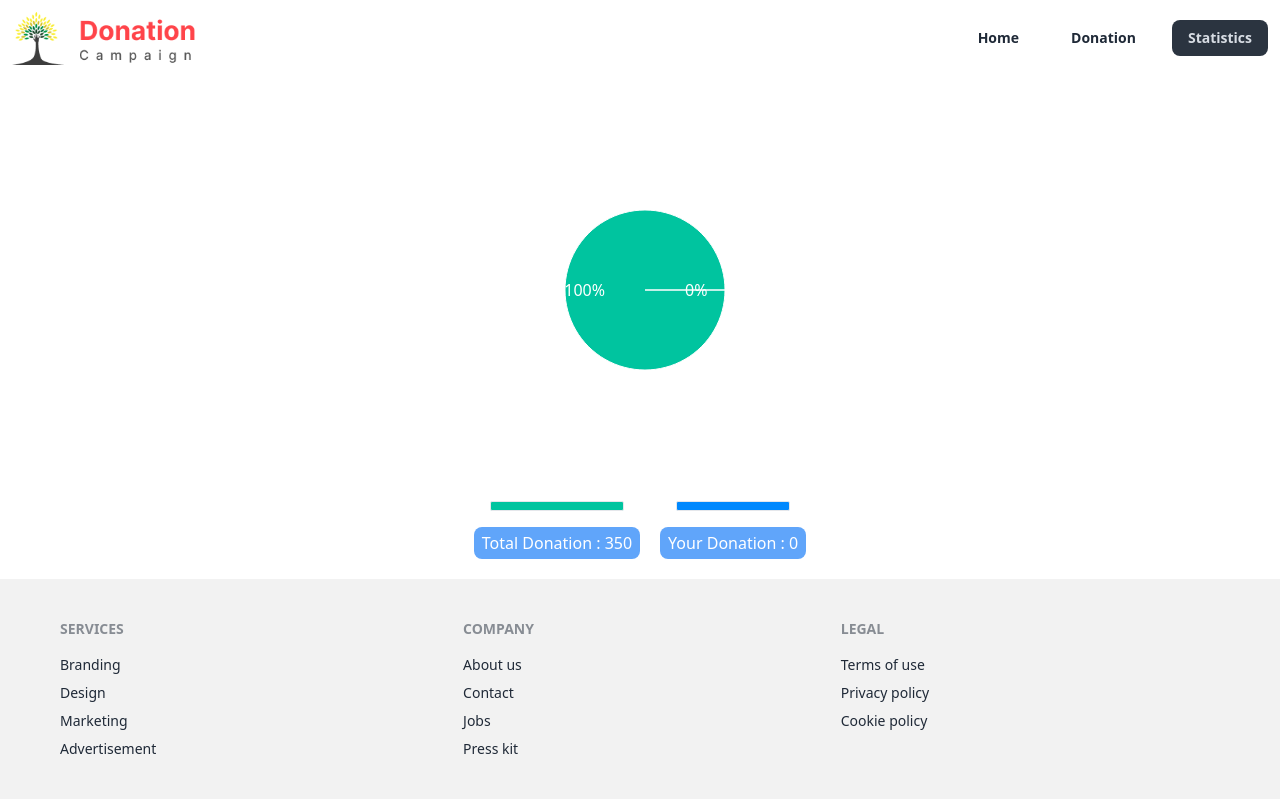
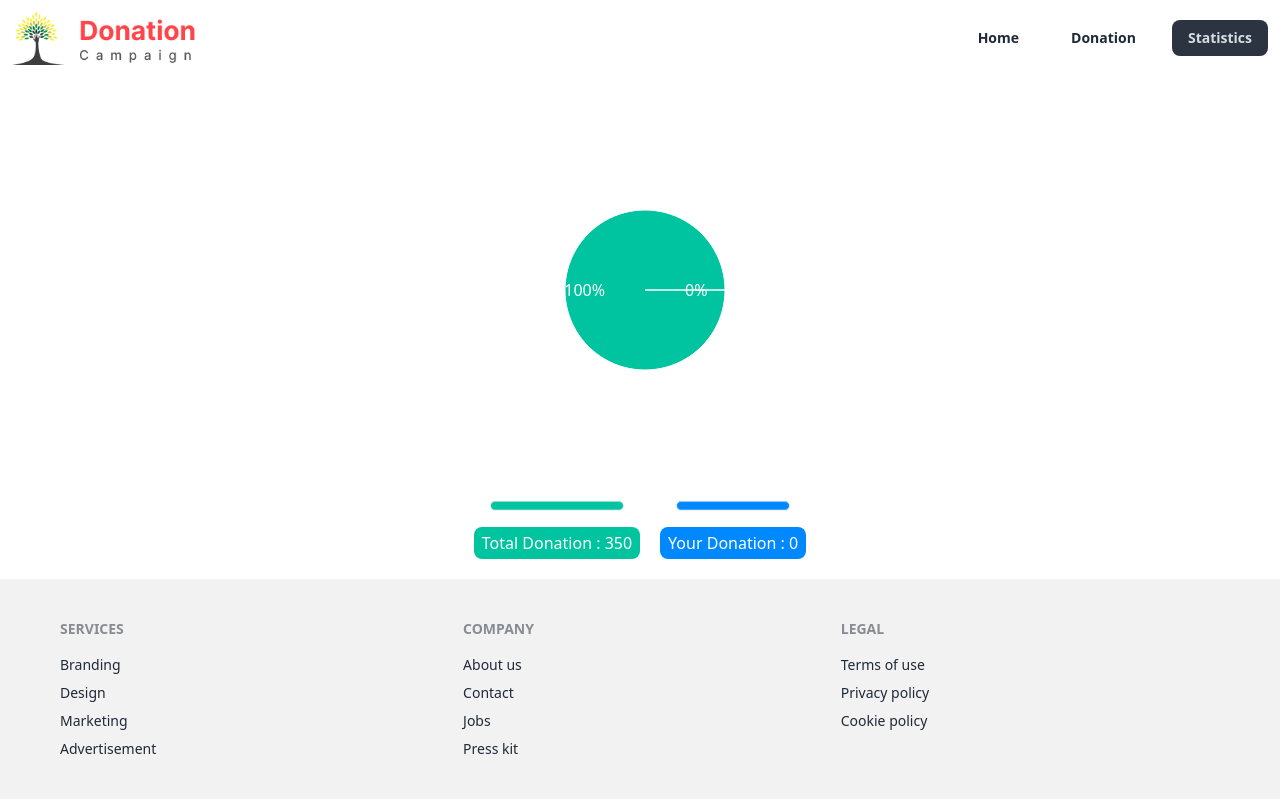
Before and after one commit to Asif3359/Donation-Campaing, a React (Vite) app: page /statistics in a window 1280 px wide. Built offline with nearby package versions, Linux system fonts and the light colour scheme.

Commit message:
some edit

```diff
--- a/src/Pagees/Statistics/Statistics.jsx
+++ b/src/Pagees/Statistics/Statistics.jsx
@@ -77,12 +77,12 @@ const Statistics = () => {
             </div>
             <div className="flex  gap-5 justify-center items-center mb-5 ">
                 <div>
-                    <div className="border bg-[#00C49F] m-4 py-1 rounded-sm"></div>
-                    <p className="bg-blue-400 px-2 py-1 rounded-lg text-white">Total Donation : {price}</p>
+                    <div className="border bg-[#00C49F] m-4 py-1 rounded-lg animate-bounce "></div>
+                    <p className="bg-[#00C49F] px-2 py-1 rounded-lg text-white">Total Donation : {price}</p>
                 </div>
                 <div>
-                    <div className="border bg-[#0088FE] m-4 py-1 rounded-sm"></div>
-                    <p className="bg-blue-400 px-2 py-1 rounded-lg text-white">Your Donation : {localPrice}</p>
+                    <div className="border bg-[#0088FE] m-4 py-1 rounded-lg animate-bounce"></div>
+                    <p className="bg-[#0088FE] px-2 py-1 rounded-lg text-white ">Your Donation : {localPrice}</p>
                 </div>
             </div>
             <div>
--- a/tailwind.config.js
+++ b/tailwind.config.js
@@ -7,5 +7,5 @@ export default {
   theme: {
     extend: {},
   },
-  plugins: [require("daisyui")],
+  plugins: [require("daisyui","tailwindcss-animated")],
 }
```
